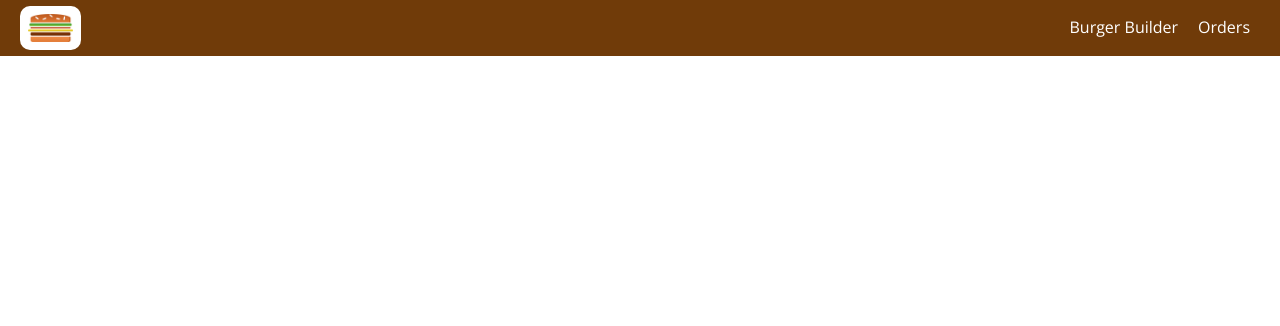
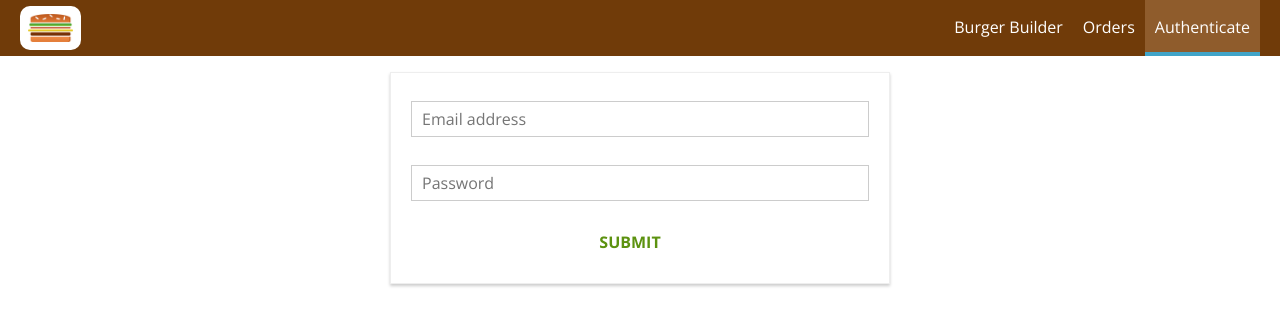
Before and after one commit to kacperkapusciak/Burger-App-React, a React (Create React App) app: page /auth in a window 1280 px wide. Shown: the top 326 px of the page. Built offline with nearby package versions, Linux system fonts and the light colour scheme.

Commit message:
Added authentication form with validation

```diff
--- a/src/App.js
+++ b/src/App.js
@@ -4,6 +4,7 @@ import BurgerBuilder from './containers/BurgerBuilder';
 import Layout from './components/Layout/Layout';
 import Checkout from './containers/Checkout';
 import Orders from './containers/Orders';
+import Auth from './containers/Auth';
 
 class App extends Component {
   render() {
@@ -13,6 +14,7 @@ class App extends Component {
           <Switch>
             <Route path="/checkout" component={Checkout} />
             <Route path="/orders" component={Orders} />
+            <Route path="/auth" component={Auth} />
             <Route path="/" exact component={BurgerBuilder} />
           </Switch>
         </Layout>
--- a/src/components/Navigation/NavItems.js
+++ b/src/components/Navigation/NavItems.js
@@ -6,6 +6,7 @@ const navigationItems = () => (
   <Nav>
     <NavItem link="/" exact>Burger Builder</NavItem>
     <NavItem link="/orders">Orders</NavItem>
+    <NavItem link="/auth">Authenticate</NavItem>
   </Nav>
 );
 
--- /dev/null
+++ b/src/containers/Auth.js
@@ -0,0 +1,106 @@
+import React, { Component } from 'react';
+import Input from '../components/UI/Input';
+import Button from '../styled/UI/Button';
+import { StyledForm } from './ContactData';
+
+class Auth extends Component {
+
+  state = {
+    controls: {
+      email: {
+        elementType: 'input',
+        elementConfig: {
+          type: 'email',
+          placeholder: 'Email address'
+        },
+        value: '',
+        validation: {
+          required: true,
+          isEmail: true
+        },
+        valid: false,
+        touched: false,
+        errorMessage: "Please enter email"
+      },
+      password: {
+        elementType: 'input',
+        elementConfig: {
+          type: 'password',
+          placeholder: 'Password'
+        },
+        value: '',
+        validation: {
+          required: true,
+          minLength: 6
+        },
+        valid: false,
+        touched: false,
+        errorMessage: "Password must be at least 6 characters"
+      }
+    }
+  }
+
+  checkValidity(value, rules) {
+    let isValid = true;
+
+    if (rules.required) {
+        isValid = value.trim() !== '' && isValid;
+    }
+
+    if (rules.minLength) {
+        isValid = value.length >= rules.minLength && isValid;
+    }
+
+    if (rules.maxLength) {
+        isValid = value.length <= rules.maxLength && isValid;
+    }
+
+    return isValid;
+  }
+
+  inputChangedHandler = (event, controlName) => {
+    const updatedControls = {
+      ...this.state.controls,
+      [controlName]: {
+        ...this.state.controls[controlName],
+        value: event.target.value,
+        valid: this.checkValidity(event.target.value, this.state.controls[controlName].validation),
+        touched: true
+      }
+    }
+    this.setState({controls: updatedControls});
+  }
+
+  render () {
+    const formElementsArray = [];
+    for (let key in this.state.controls) {
+      formElementsArray.push({
+        id: key,
+        config: this.state.controls[key]
+      })
+    }
+
+    const form = formElementsArray.map(element => (
+      <Input
+        key={element.id}
+        elementType={element.config.elementType}
+        elementConfig={element.config.elementConfig}
+        value={element.config.value}
+        invalid={!element.config.valid}
+        touched={element.config.touched}
+        errorMessage={element.config.errorMessage}
+        changed={(event) => this.inputChangedHandler(event, element.id)}/>
+    ));
+
+    return (
+      <StyledForm>
+        <form>
+          {form}
+          <Button success>SUBMIT</Button>
+        </form>
+      </StyledForm>
+    );
+  }
+}
+
+export default Auth;
--- a/src/containers/ContactData.js
+++ b/src/containers/ContactData.js
@@ -184,15 +184,15 @@ class ContactData extends Component {
       form = <Spinner />;
     }
     return(
-      <Wrapper>
+      <StyledForm>
         <h4>Enter your Contact Data</h4>
         {form}
-      </Wrapper>
+      </StyledForm>
     );
   }
 }
 
-const Wrapper = styled.div`
+export const StyledForm = styled.div`
   margin: 20px auto;
   width: 80%;
   text-align: center;
```
